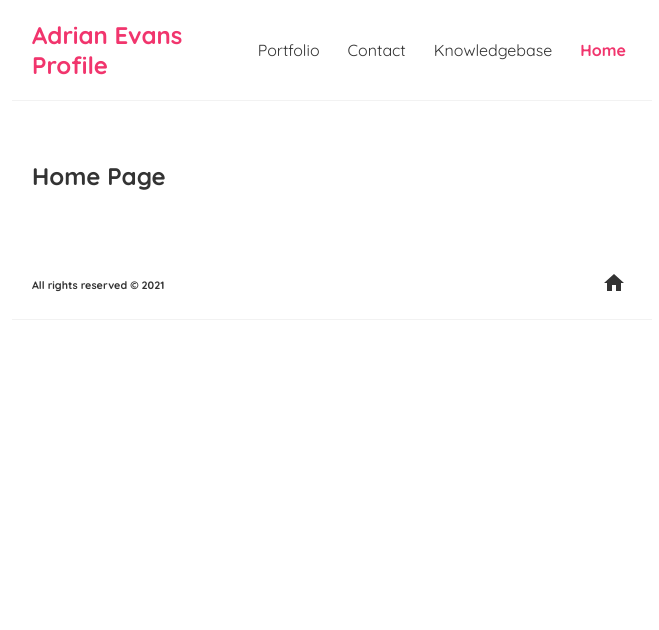
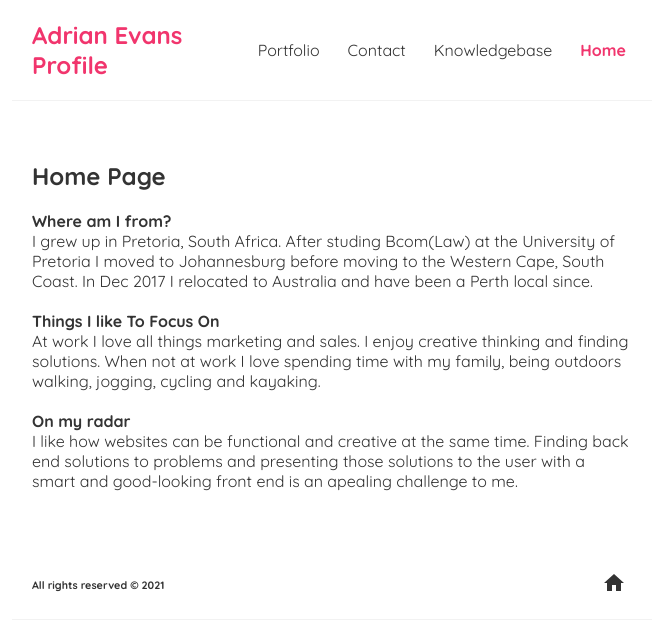
Before and after one commit to AdrianMEvans/portfolio-with-react, a React (Create React App) app: page / in a window 1280 px wide. Shown: the top 630 px of the page, without its empty margins (308-967 px from the left). Built offline with nearby package versions, Linux system fonts and the light colour scheme.

Commit message:
added home page component content

```diff
--- a/src/Home.js
+++ b/src/Home.js
@@ -3,9 +3,22 @@ const Home = () => {
   return (
     <div className="portfolio">
         <h2>Home Page</h2>
+        <br />
+        <h4>Where am I from?</h4>
+        <p>
+        I grew up in Pretoria, South Africa. After studing Bcom(Law) at the University of Pretoria I moved to Johannesburg before moving to the Western Cape, South Coast. In Dec 2017 I relocated to Australia and have been a Perth local since.
+        </p>
+        <br />
+        <h4>Things I like To Focus On</h4>
+        <p>
+        At work I love all things marketing and sales. I enjoy creative thinking and finding solutions. When not at work I love spending time with my family, being outdoors walking, jogging, cycling and kayaking.        </p>
+        <br />
+        <h4>On my radar</h4>
+        <p>
+        I like how websites can be functional and creative at the same time. Finding back end solutions to problems and presenting those solutions to the user with a smart and good-looking front end is an apealing challenge to me.        </p>
+
     </div>
  );
 }
 
-
 export default Home;
```
